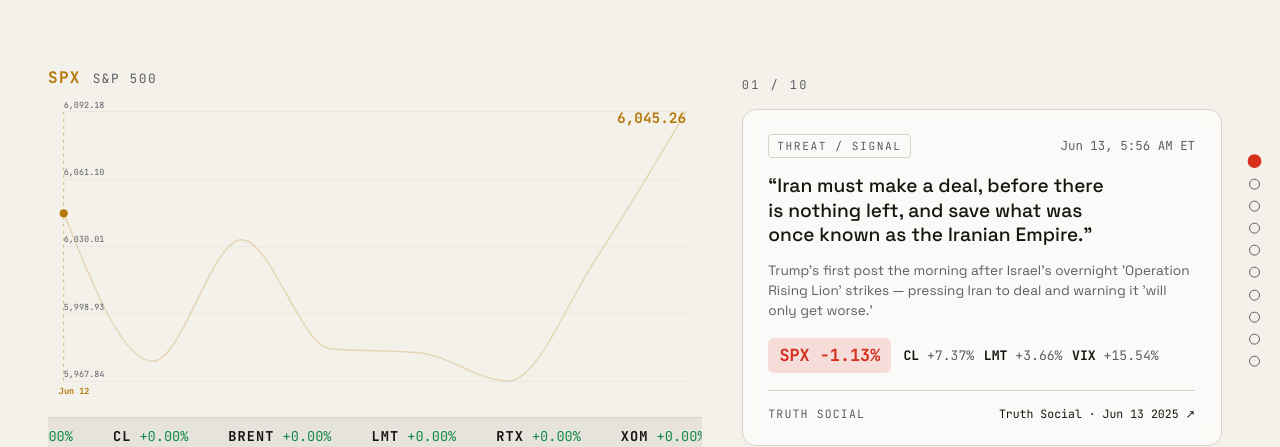
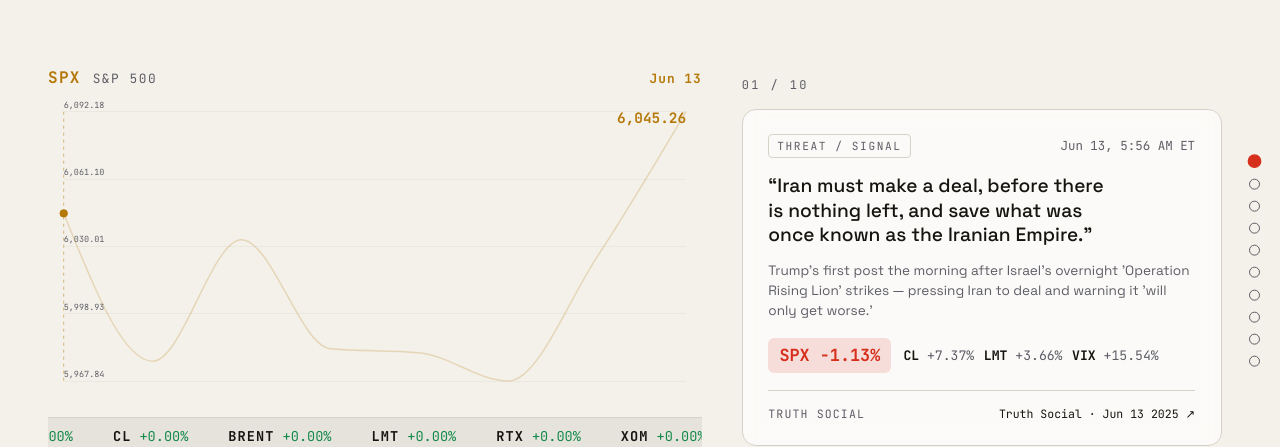
Before and after one commit to andrewli8/truth-and-ticker, a React (Vite) app: page / in a window 1280 px wide. Shown: the part 1512-1959 px from the top of the page. Built offline with nearby package versions, Linux system fonts and the light colour scheme.

Commit message:
fix: show active event date in chart header (consistent with the announcement)

```diff
--- a/src/App.tsx
+++ b/src/App.tsx
@@ -8,6 +8,7 @@
 import { StatBand } from './components/StatBand'
 import { ThemeToggle } from './components/ThemeToggle'
 import { correlateAll } from './lib/correlate'
+import { formatDay } from './lib/format'
 import { spotlightTicker, seriesByTicker } from './lib/stats'
 import { announcements, markets } from './data'
 import type { AnnType } from './lib/types'
@@ -51,7 +52,7 @@
                   series={series}
                   progress={progress}
                   accent={accent}
-                  activeAnnId={event.announcement.id}
+                  momentLabel={formatDay(event.announcement.datetime)}
                 />
                 <TickerRail markets={markets} progress={progress} />
               </div>
--- a/src/components/MarketChart.module.css
+++ b/src/components/MarketChart.module.css
@@ -22,6 +22,14 @@
   font-size: 0.8rem;
   text-transform: uppercase;
   letter-spacing: 0.12em;
+}
+
+.moment {
+  margin-left: auto;
+  color: var(--chart-accent);
+  font-weight: 700;
+  font-size: 0.8rem;
+  letter-spacing: 0.08em;
 }
 
 .svg {
--- a/src/components/MarketChart.tsx
+++ b/src/components/MarketChart.tsx
@@ -1,6 +1,6 @@
 import { useMemo, type CSSProperties } from 'react'
 import { buildLinePath, domainFor, pointPositions } from '../lib/scales'
-import { formatPrice, formatDay } from '../lib/format'
+import { formatPrice } from '../lib/format'
 import type { Series } from '../lib/types'
 import styles from './MarketChart.module.css'
 
@@ -14,11 +14,12 @@
   /** 0–1 reveal fraction driven by scroll. */
   progress: number
   accent: string
-  activeAnnId?: string
+  /** Short label for the active announcement's date, shown in the header. */
+  momentLabel?: string
 }
 
 /** Pure SVG line chart. All animation comes from the `progress` prop — no internal state. */
-export function MarketChart({ series, progress, accent }: Props) {
+export function MarketChart({ series, progress, accent, momentLabel }: Props) {
   const clamped = Math.max(0, Math.min(1, progress))
 
   const fullPath = useMemo(() => buildLinePath(series.points, W, H, 1), [series.points])
@@ -48,6 +49,7 @@
       <figcaption className={styles.head}>
         <span className={styles.ticker}>{series.ticker}</span>
         <span className={styles.name}>{series.name}</span>
+        {momentLabel && <span className={styles.moment}>{momentLabel}</span>}
       </figcaption>
       <svg
         className={styles.svg}
@@ -74,16 +76,6 @@
           <>
             <line x1={head.x} x2={head.x} y1={PAD} y2={H - PAD} className={styles.playhead} />
             <circle cx={head.x} cy={head.y} r={6} className={styles.dot} />
-            {current && (
-              <text
-                x={Math.min(W - 40, Math.max(40, head.x))}
-                y={H - 4}
-                className={styles.dayLabel}
-                textAnchor="middle"
-              >
-                {formatDay(current.datetime)}
-              </text>
-            )}
           </>
         )}
 
```
